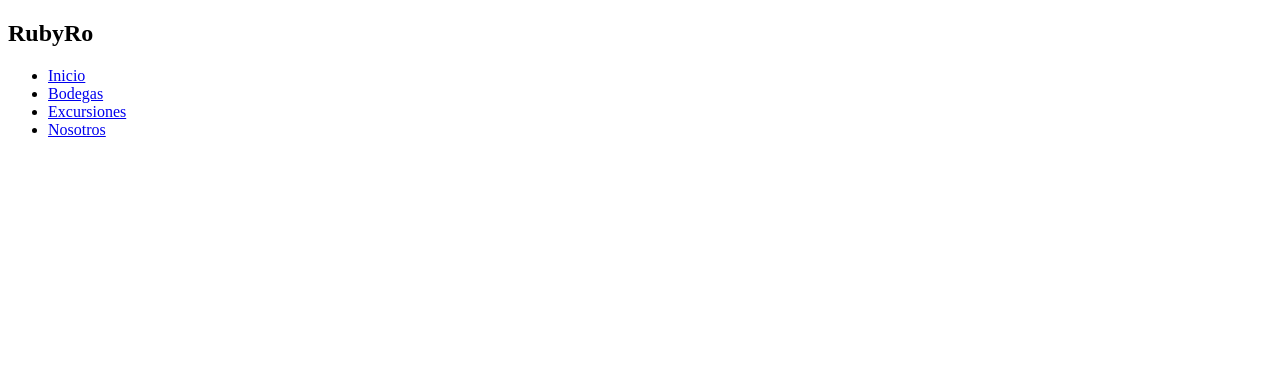
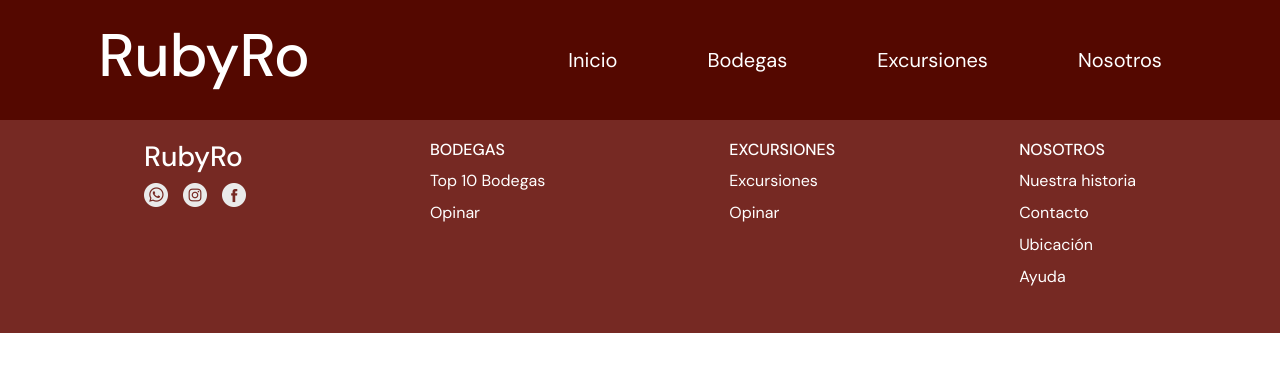
Before and after one commit to lulitakramer/PreEntrega2Kr-mer, a plain HTML site: page pages/nosotros.html in a window 1280 px wide. Drawn offline with nearby package versions, Linux system fonts and the light colour scheme.

Commit message:
Agregado de navs y footers

```diff
--- a/pages/nosotros.html
+++ b/pages/nosotros.html
@@ -4,10 +4,14 @@
 <head>
   <meta charset="UTF-8">
   <meta name="viewport" content="width=device-width, initial-scale=1.0">
+  <link href="https://cdn.jsdelivr.net/npm/bootstrap@5.3.3/dist/css/bootstrap.min.css" rel="stylesheet"
+    integrity="sha384-QWTKZyjpPEjISv5WaRU9OFeRpok6YctnYmDr5pNlyT2bRjXh0JMhjY6hW+ALEwIH" crossorigin="anonymous">
+  <link rel="stylesheet" href="../css/style.css">
   <title>RubyRo</title>
 </head>
 
 <body>
+  <header>
     <nav>
       <h1>RubyRo</h1>
       <ul>
@@ -15,7 +19,43 @@
         <li><a href="./bodegas.html">Bodegas</a></li>
         <li><a href="./excursiones.html">Excursiones</a></li>
         <li><a href="./nosotros.html">Nosotros</a></li>
+      </ul>
     </nav>
+  </header>
+
+  <footer class="footer">
+    <div class="container">
+      <div>
+        <h3>RubyRo</h3>
+        <div class="social-media">
+          <a href="#"><img src="../img/whatsapp-icon.png" alt="WhatsApp"></a>
+          <a href="#"><img src="../img/InstagramIcon.png" alt="Instagram"></a>
+          <a href="#"><img src="../img/FacebookIcon.png" alt="Facebook"></a>
+        </div>
+      </div>
+      <ul class="column">
+        <h3>BODEGAS</h3>
+        <li><a href="#">Top 10 Bodegas</a></li>
+        <li><a href="#">Opinar</a></li>
+      </ul>
+      <ul class="column">
+        <h3>EXCURSIONES</h3>
+        <li><a href="#">Excursiones</a></li>
+        <li><a href="#">Opinar</a></li>
+      </ul>
+      <ul class="column">
+        <h3>NOSOTROS</h3>
+        <li><a href="#">Nuestra historia</a></li>
+        <li><a href="#">Contacto</a></li>
+        <li><a href="#">Ubicación</a></li>
+        <li><a href="#">Ayuda</a></li>
+      </ul>
+    </div>
+  </footer>
+
+  <script src="https://cdn.jsdelivr.net/npm/bootstrap@5.3.3/dist/js/bootstrap.bundle.min.js"
+    integrity="sha384-YvpcrYf0tY3lHB60NNkmXc5s9fDVZLESaAA55NDzOxhy9GkcIdslK1eN7N6jIeHz"
+    crossorigin="anonymous"></script>
 </body>
 
 </html>
```
Also changed, not shown: pages/bodegas.html (+4 -4 lines), pages/excursiones.html (+39 -0 lines). Lines whose indentation alone changed are shown as unchanged.
